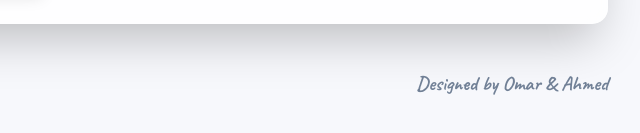
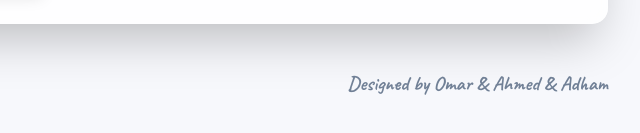
Before and after one commit to OMVX-AFK/Agent-Tools, a plain HTML site: page late_owner.html in a window 1280 px wide. Shown: the part 990-1123 px from the top of the page, 640-1280 px from the left. Drawn offline with nearby package versions, Linux system fonts and the light colour scheme; animation ran at ten frames a second.

Commit message:
late_owner.html

```diff
--- a/late_owner.html
+++ b/late_owner.html
@@ -299,7 +299,7 @@
                 <img src="https://i.ibb.co/WvcTtbST/image.png" alt="Secondary Logo" class="h-10" onerror="this.onerror=null;this.src='https://placehold.co/120x40/5E56F8/FFFFFF?text=Logo';">
             </div>
             <div class="font-handwriting text-xl text-text-secondary dark:text-dark-text-secondary mt-4 sm:mt-0">
-                <p>Designed by Omar & Ahmed </p>
+                <p>Designed by Omar & Ahmed & Adham </p>
             </div>
         </footer>
     </div>
```
